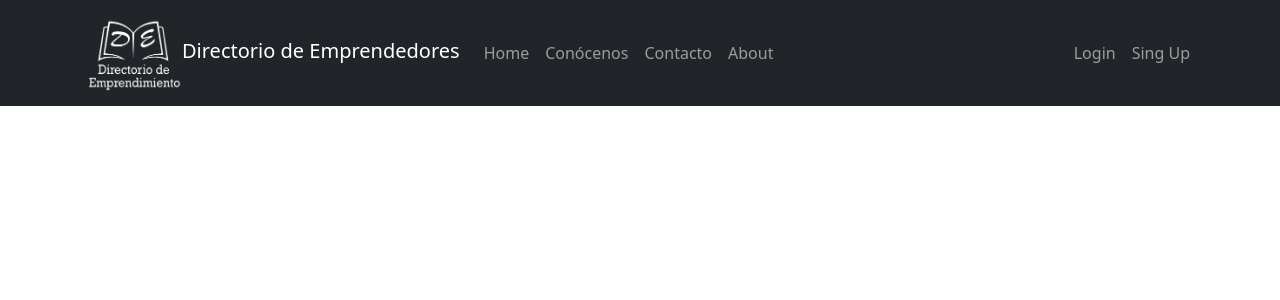
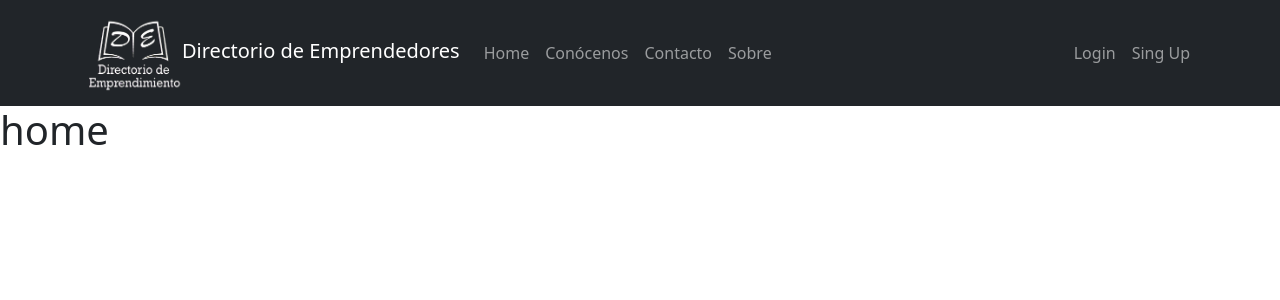
Before and after one commit to lhosorioq/directorioemprendedores, a React (Create React App) app in the folder client/: page / in a window 1280 px wide. Shown: the top 300 px of the page. Built offline with nearby package versions, Linux system fonts and the light colour scheme.

Commit message:
commit 2

```diff
--- a/client/package.json
+++ b/client/package.json
@@ -10,6 +10,7 @@
     "react": "^17.0.2",
     "react-bootstrap": "^2.0.2",
     "react-dom": "^17.0.2",
+    "react-router-dom": "^5.2.0",
     "react-scripts": "4.0.3",
     "web-vitals": "^1.0.1"
   },
--- a/client/src/App.jsx
+++ b/client/src/App.jsx
@@ -1,11 +1,15 @@
+import React from "react";
+import {BrowserRouter as Router, Route} from 'react-router-dom'
 import NavbarComp from "./components/NavbarComp";
 import 'bootstrap/dist/css/bootstrap.min.css';
 
+
 function App() {
   return (
-    <>
+    <Router>
       <NavbarComp/>
-    </>
+      <Route path='/'/>
+    </Router>
   );
 }
 
--- /dev/null
+++ b/client/src/components/ConocenosComp.jsx
@@ -0,0 +1,11 @@
+import React, { Component } from 'react'
+
+export default class ConocenosComp extends Component {
+    render() {
+        return (
+            <div>
+                <h1>conocenos</h1>
+            </div>
+        )
+    }
+}
--- /dev/null
+++ b/client/src/components/ContactoComp.jsx
@@ -0,0 +1,11 @@
+import React, { Component } from 'react'
+
+export default class ContactoComp extends Component {
+    render() {
+        return (
+            <div>
+                <h1>concacto</h1>
+            </div>
+        )
+    }
+}
--- /dev/null
+++ b/client/src/components/HomeComp.jsx
@@ -0,0 +1,11 @@
+import React, { Component } from 'react'
+
+export default class HomeComp extends Component {
+    render() {
+        return (
+            <div>
+                <h1>home</h1>
+            </div>
+        )
+    }
+}
--- a/client/src/components/NavbarComp.jsx
+++ b/client/src/components/NavbarComp.jsx
@@ -1,15 +1,26 @@
 /* eslint-disable jsx-a11y/alt-text */
 import logo from '../assets/logo.png';
-import React, { Component } from 'react';
+import React  from 'react';
 import {Navbar, Nav,  Container   } from 'react-bootstrap'
-import 'bootstrap/dist/css/bootstrap.min.css';
+import {
+  BrowserRouter as Router,
+  Switch,
+  Route,
+  Link
+  } from "react-router-dom";
+
+import Home from "./HomeComp";
+import Conocenos from "./ConocenosComp";
+import Contacto from "./ContactoComp";
+import Sobre from "./SobreComp"
 
 
 
-class NavbarComp extends Component {
-    render() {
+export default function NavbarComp() {
+
         return (
-          <>
+          <Router>
+          <div>
             <Navbar collapseOnSelect expand="lg" bg="dark" variant="dark">
           <Container>
           <Navbar.Brand ><img
@@ -22,24 +33,37 @@ class NavbarComp extends Component {
           <Navbar.Toggle aria-controls="responsive-navbar-nav" />
           <Navbar.Collapse id="responsive-navbar-nav">
             <Nav className="me-auto">
-              <Nav.Link href="#home">Home</Nav.Link>
-              <Nav.Link href="#conocenos">Conócenos</Nav.Link>
-              <Nav.Link href="#contacto">Contacto</Nav.Link>
-              <Nav.Link href="#about">About</Nav.Link>
+              <Nav.Link as={Link}to={"/"}>Home</Nav.Link>
+              <Nav.Link as={Link}to={"/conocenos"}>Conócenos</Nav.Link>
+              <Nav.Link as={Link}to={"/contacto"}>Contacto</Nav.Link>
+              <Nav.Link as={Link}to={"/About"}>Sobre</Nav.Link>
 
             </Nav>
             <Nav>
-              <Nav.Link href="#login">Login</Nav.Link>
-              <Nav.Link eventKey={2} href="#singup">
-                Sing Up
-              </Nav.Link>
+              <Nav.Link as={Link}to={"/"}>Login</Nav.Link>
+              <Nav.Link as={Link}to={"/"}>Sing Up</Nav.Link>
+
             </Nav>
           </Navbar.Collapse>
           </Container>
         </Navbar>
-    </>
+    </div>
+    <div>
+            <Switch>
+            <Route path="/">
+                <Home />
+            </Route>
+            <Route path="/Conocenos">
+                <Conocenos />
+            </Route>
+            <Route path="/contacto">
+                <Contacto />
+            </Route>
+            <Route path="/sobre">
+                <Sobre />
+            </Route>
+            </Switch>
+            </div>
+    </Router>
         );
     }
-}
-
-export default NavbarComp;
--- /dev/null
+++ b/client/src/components/SobreComp.jsx
@@ -0,0 +1,11 @@
+import React, { Component } from 'react'
+
+export default class SobreComp extends Component {
+    render() {
+        return (
+            <div>
+                <j1>sobre</j1>
+            </div>
+        )
+    }
+}
```
Also changed, not shown: 2 other files (tests, documents, lock files or other folders).
